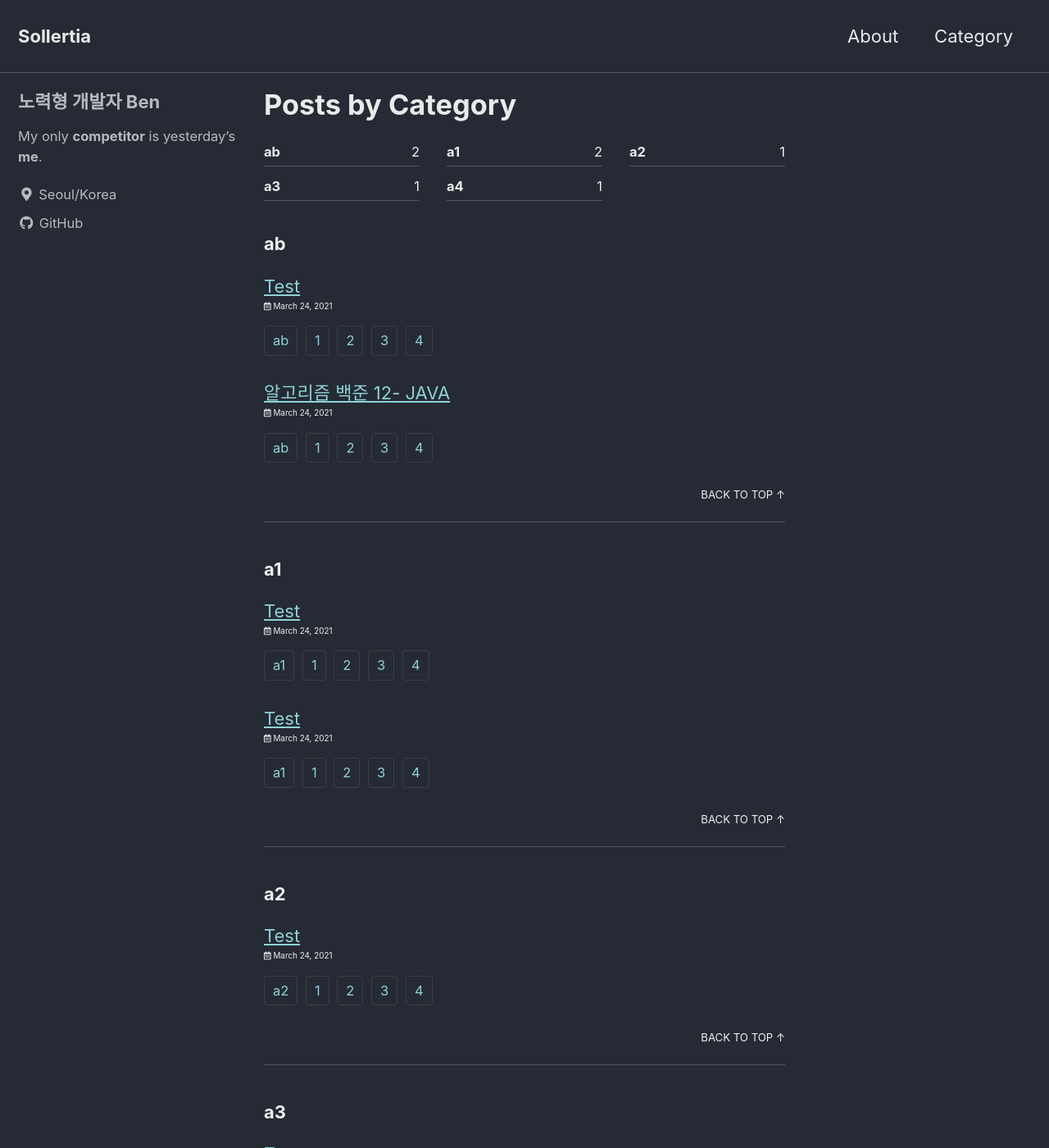
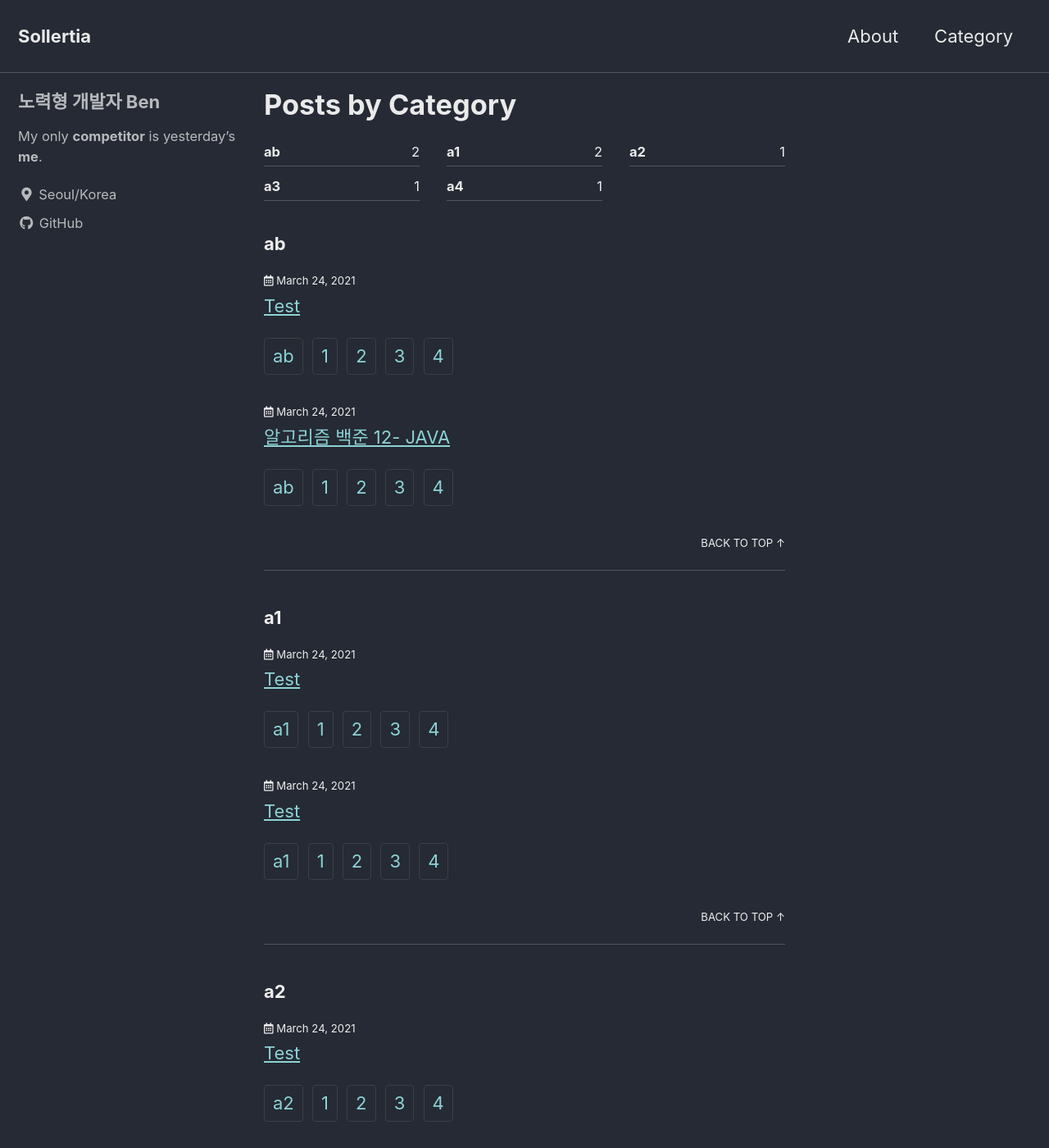
Before and after one commit to sollertia/sollertia.github.io, a Jekyll site: the page built from _pages/category_archive.md, in a window 1280 px wide and 1400 px high. Shown: the whole window at 82% size. Built offline with Jekyll 4.4.1, drawn with Linux system fonts in a browser that asks for light colours; cached includes are drawn as plain includes; some of the changed text lies outside the part shown.

Commit message:
return comit

```diff
--- a/_includes/archive-single-categories.html
+++ /dev/null
@@ -1,35 +0,0 @@
-{% if post.header.teaser %}
-  {% capture teaser %}{{ post.header.teaser }}{% endcapture %}
-{% else %}
-  {% assign teaser = site.teaser %}
-{% endif %}
-
-{% if post.id %}
-  {% assign title = post.title | markdownify | remove: "<p>" | remove: "</p>" %}
-{% else %}
-  {% assign title = post.title %}
-{% endif %}
-
-<div class="{{ include.type | default: 'list' }}__item">
-  <article class="archive__item" itemscope itemtype="https://schema.org/CreativeWork">
-    <div>
-    {% if include.type == "grid" and teaser %}
-      <div class="archive__item-teaser">
-        <img src="{{ teaser | relative_url }}" alt="">
-      </div>
-    {% endif %}
-      <span>
-      {% if post.link %}
-        <a href="{{ post.link }}">{{ title }}</a> <a href="{{ post.url | relative_url }}" rel="permalink"><i class="fas fa-link" aria-hidden="true" title="permalink"></i><span class="sr-only">Permalink</span></a>
-      {% else %}
-        <a href="{{ post.url | relative_url }}" rel="permalink">{{ title }}</a>
-      {% endif %}
-      </span>
-      <small>
-      {% include page__meta.html type=include.type %}
-      {% include teaser_taxonomy.html type=include.type %}
-      </small>
-    </div>
-  <!--  {% if post.excerpt %}<p class="archive__item-excerpt" itemprop="description">{{ post.excerpt | markdownify | strip_html | truncate: 160 }}</p>{% endif %}-->
-  </article>
-</div>
--- a/_layouts/categories.html
+++ b/_layouts/categories.html
@@ -33,7 +33,7 @@ layout: archive
         <h2 class="archive__subtitle">{{ category[0] }}</h2>
         <div class="entries-{{ entries_layout }}">
           {% for post in category.last %}
-            {% include archive-single-categories.html type=entries_layout %}
+            {% include archive-single.html type=entries_layout %}
           {% endfor %}
         </div>
         <a href="#page-title" class="back-to-top">{{ site.data.ui-text[site.locale].back_to_top | default: 'Back to Top' }} &uarr;</a>
```
